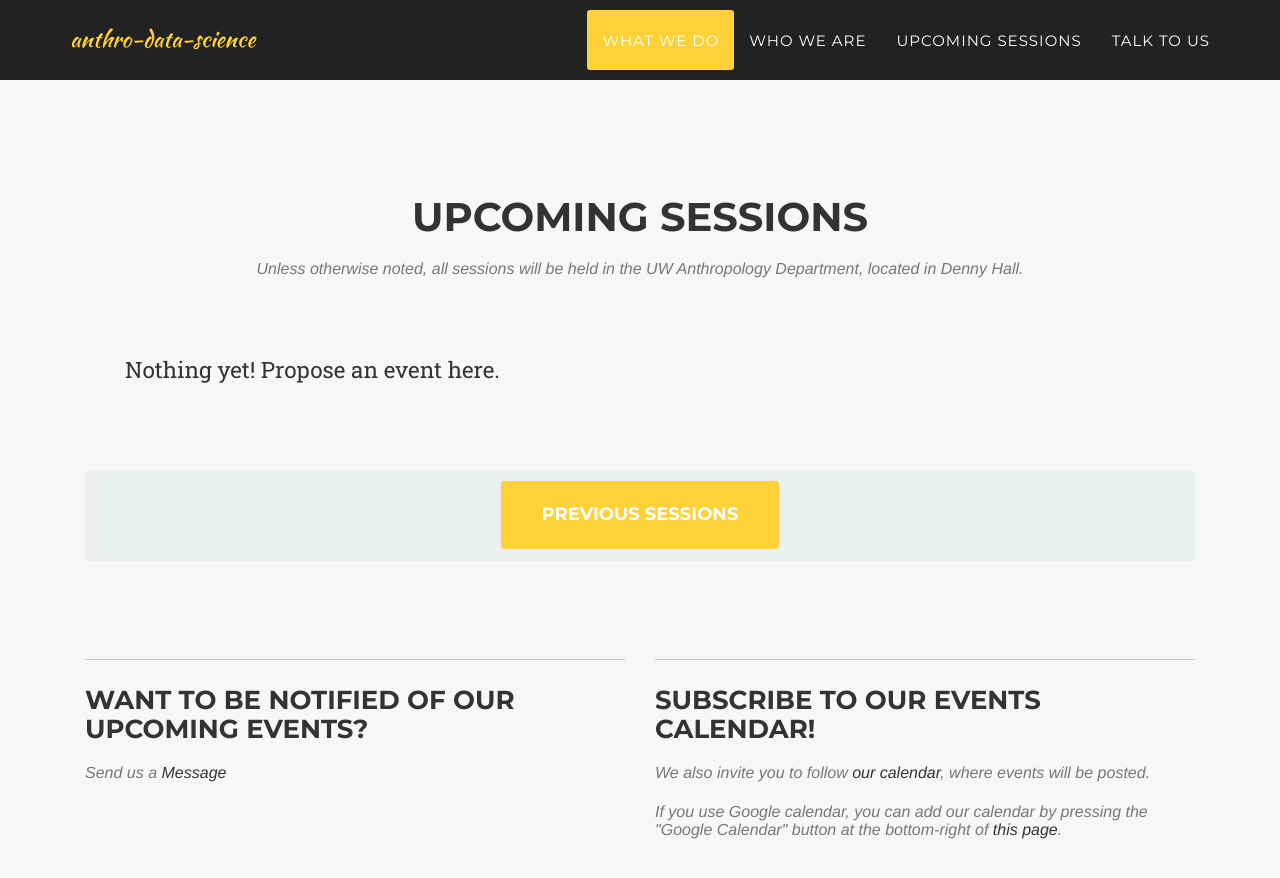
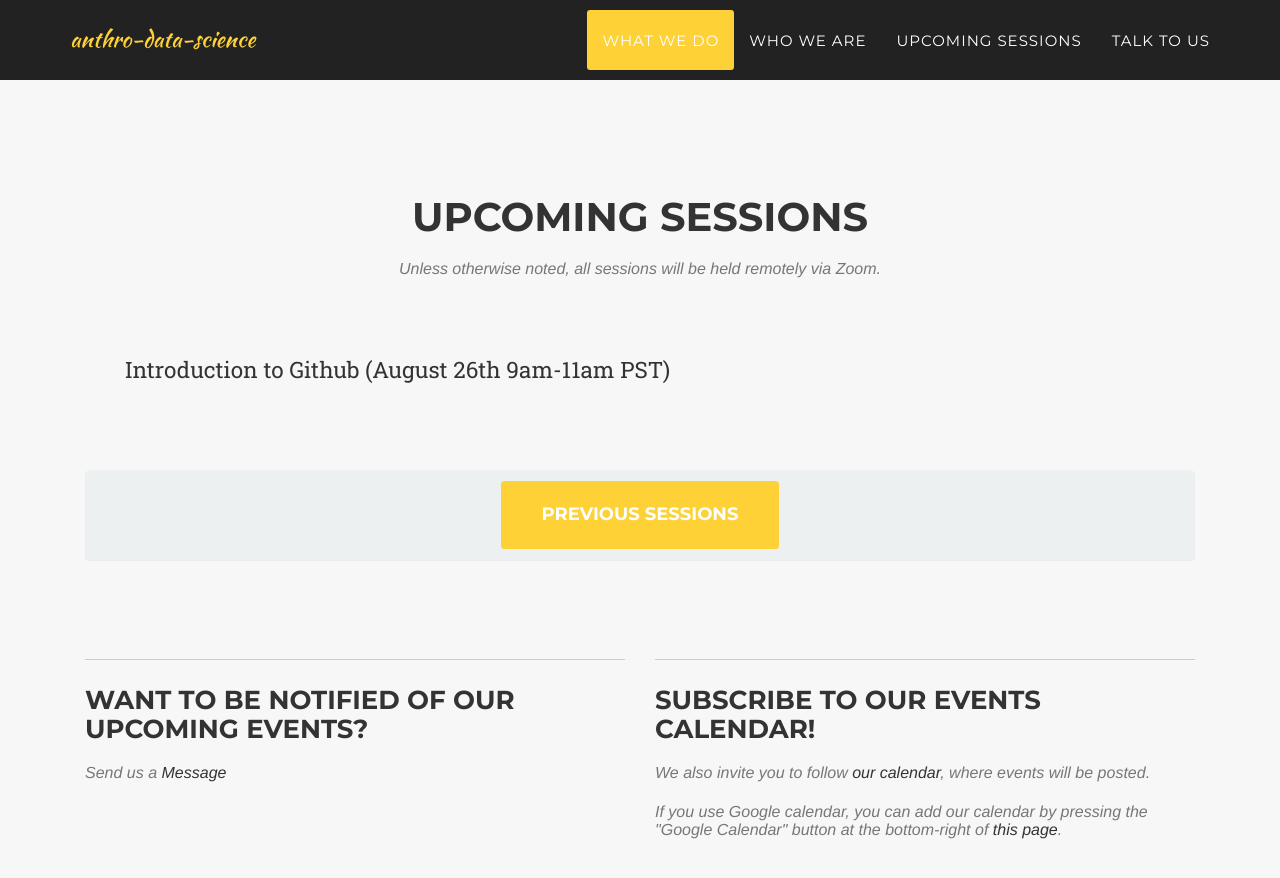
Before and after one commit to anthro-data-science/anthro-data-science.github.io, a Jekyll site: the page built from index.html, in a window 1280 px wide and 900 px high, scrolled down 1425 px. Shown: the top 878 px of the window. Built offline with Jekyll 4.4.1, drawn with Linux system fonts in a browser that asks for light colours; some web fonts are replaced.

Commit message:
Update en.yml
Updating with event

```diff
--- a/_data/en.yml
+++ b/_data/en.yml
@@ -18,8 +18,8 @@ activities:
     icon: fa-group
 
 events: Upcoming Sessions
-eventsSubheading: Unless otherwise noted, all sessions will be held in the UW Anthropology Department, located in Denny Hall.
-eventPlaceholder: Nothing yet! Propose an event here.
+eventsSubheading: Unless otherwise noted, all sessions will be held remotely via Zoom.
+eventPlaceholder: Introduction to Github (August 26th 9am-11am PST)
 suggestEvent: Suggest an Event
 leadership: How to lead a session
 pastEvents: Previous sessions
```
